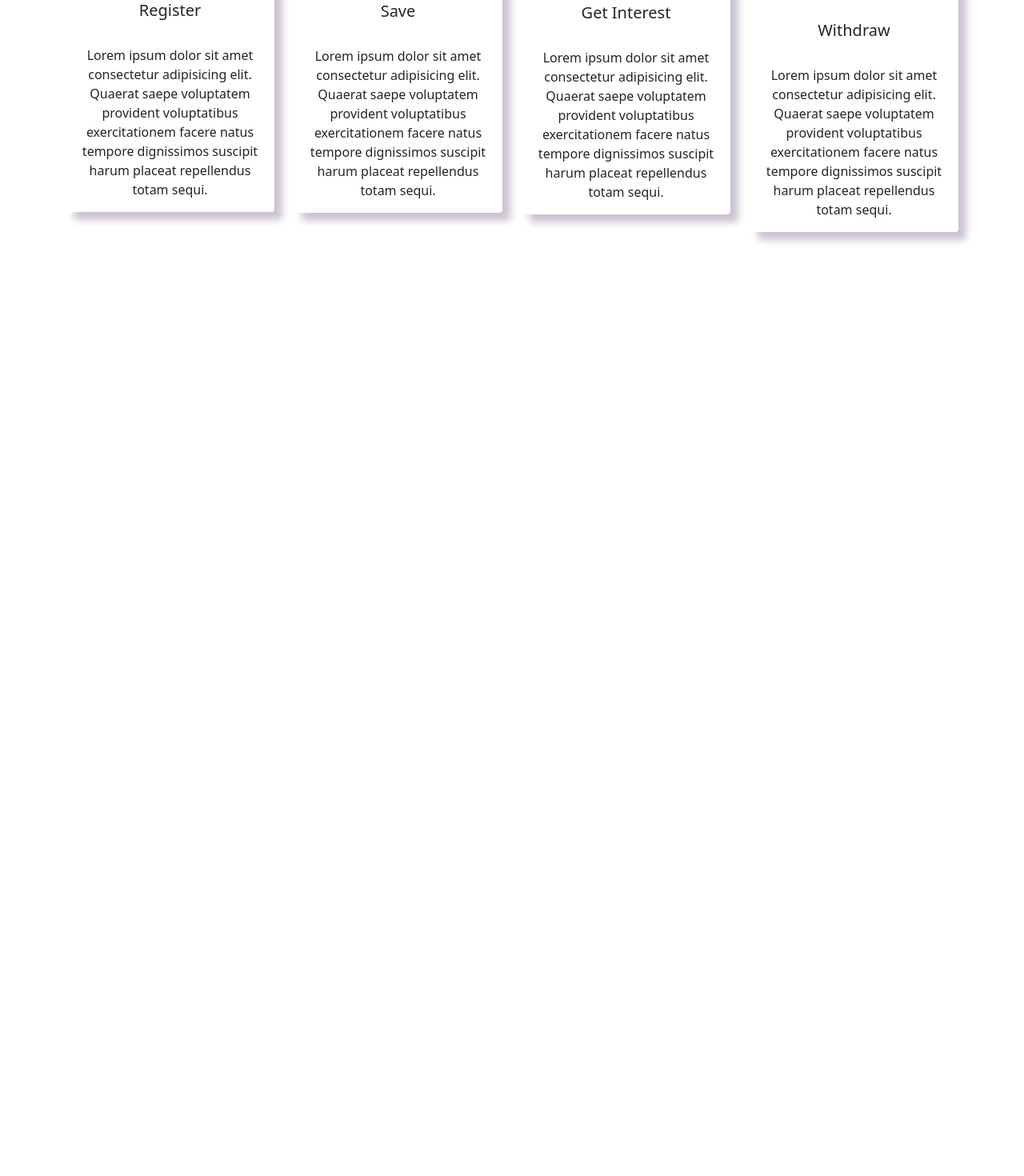
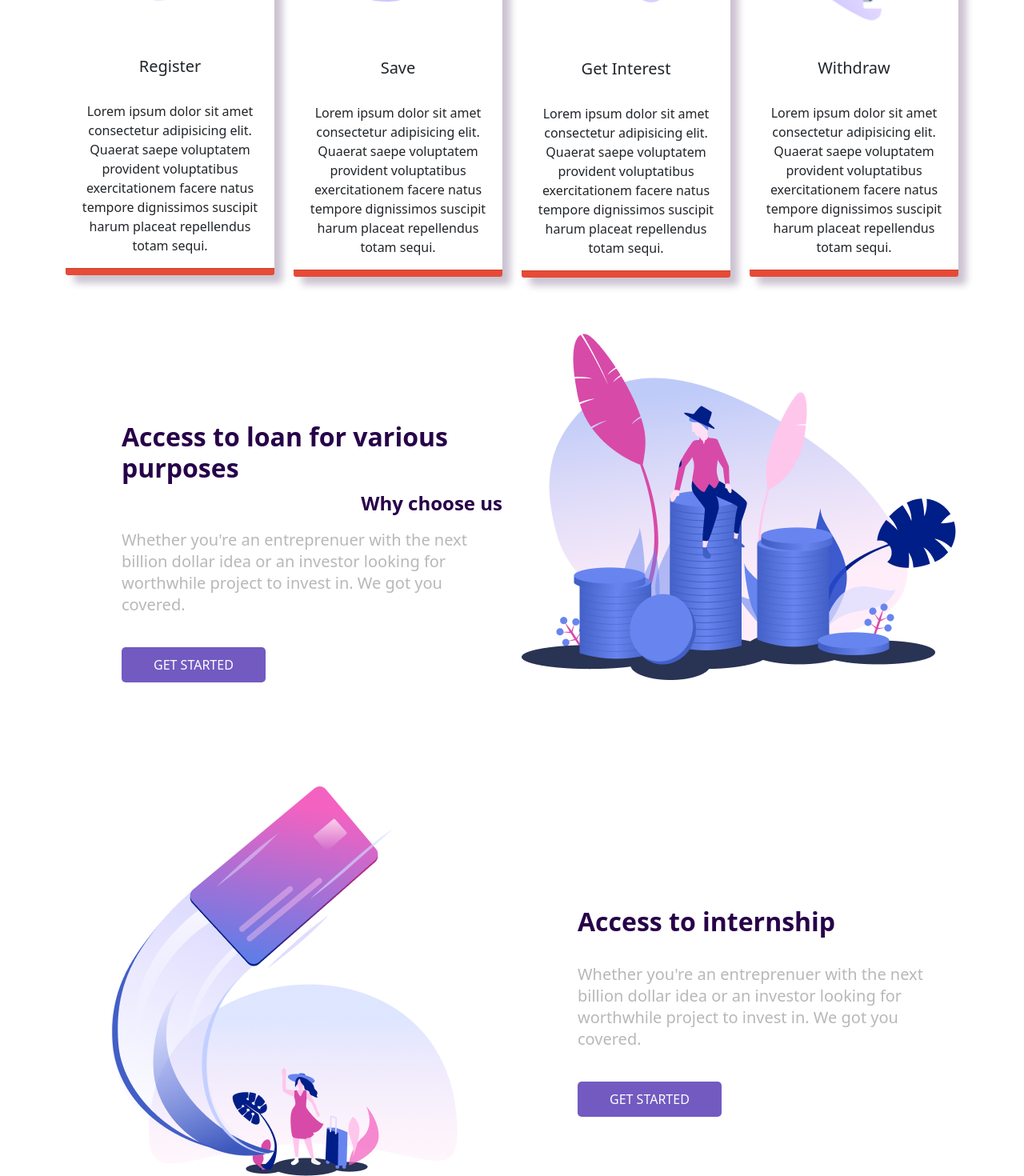
Before and after one commit to olatunde1/React-project-acadasave, a React (Create React App) app: page / in a window 1280 px wide. Shown: the part 1243-2713 px from the top of the page at 80% size. Before the commit the page ends 1563 px from the top, so only its background shows below. Built offline with nearby package versions, Linux system fonts and the light colour scheme.

Commit message:
update on Access to internship

```diff
--- a/src/App.js
+++ b/src/App.js
@@ -3,6 +3,8 @@ import './App.css';
 import  Navigation  from "./component/Navigation"
 import  Saving from "./component/Saving"
 import How from "./component/How"
+import LoanAccess from "./component/LoanAccess"
+import Internship from "./component/Internship"
 
 function App() {
   return (
@@ -10,6 +12,8 @@ function App() {
       < Navigation />
       < Saving />
       < How />
+      < LoanAccess />
+      < Internship />
     </div>
   );
 }
--- a/src/component/How.jsx
+++ b/src/component/How.jsx
@@ -9,58 +9,69 @@ const How = () => {
   return (
     <section className='how-it-works'>
         <div className='container'>
-            <div class="row ">
+            <div className="row ">
                 <h4>How it Works</h4>
-                <div class="col-sm-3">
-                    <div class="card border-0">
-                        <img src={img1} class="card-img-top" alt="..."/>
-                        <div class="card-body">
-                            <h5 class="card-title">Register</h5><br/>
-                            <p class="card-text">Lorem ipsum dolor sit amet
+                <div className="col-sm-3">
+                    <div className="card border-0">
+                        <img src={img1} className="card-img-top" alt="..."/>
+                        <div className="card-body">
+                            <br />
+                            <h5 className="card-title">Register</h5><br/>
+                            <p className="card-text">Lorem ipsum dolor sit amet
                             consectetur adipisicing elit.
                             Quaerat saepe voluptatem provident
                             voluptatibus exercitationem facere natus tempore
                             dignissimos suscipit harum placeat repellendus totam sequi.</p>
                         </div>
+                        <div class="card-footer">
+                        </div>
                     </div>
                 </div>
-                <div class="col-sm-3">
-                    <div class="card border-0">
-                        <img src={img22} class="card-img-top" alt="..."/>
-                        <div class="card-body">
-                            <h5 class="card-title">Save</h5> <br />
-                            <p class="card-text">Lorem ipsum dolor sit amet
+                <div className="col-sm-3">
+                    <div className="card border-0">
+                        <img src={img22} className="card-img-top" alt="..."/>
+                        <div className="card-body">
+                            <br />
+                            <h5 className="card-title">Save</h5> <br />
+                            <p className="card-text">Lorem ipsum dolor sit amet
                             consectetur adipisicing elit.
                             Quaerat saepe voluptatem provident
                             voluptatibus exercitationem facere natus tempore
                             dignissimos suscipit harum placeat repellendus totam sequi.</p>
                         </div>
+                        <div class="card-footer">
+                        </div>
                     </div>
                 </div>
-                <div class="col-sm-3">
-                    <div class="card border-0">
-                        <img src={img33} class="card-img-top" alt="..."/>
-                        <div class="card-body">
-                            <h5 class="card-title">Get Interest</h5><br />
-                            <p class="card-text">Lorem ipsum dolor sit amet
+                <div className="col-sm-3">
+                    <div className="card border-0">
+                        <img src={img33} className="card-img-top" alt="..."/>
+                        <div className="card-body">
+                            <br />
+                            <h5 className="card-title">Get Interest</h5><br />
+                            <p className="card-text">Lorem ipsum dolor sit amet
                             consectetur adipisicing elit.
                             Quaerat saepe voluptatem provident
                             voluptatibus exercitationem facere natus tempore
                             dignissimos suscipit harum placeat repellendus totam sequi.</p>
                         </div>
+                        <div class="card-footer">
+                        </div>
                     </div>
                 </div>
-                <div class="col-sm-3">
-                    <div class="card border-0">
-                        <img src={img44} class="card-img-top" alt="..."/>
-                        <div class="card-body">
-                            <h5 class="card-title">Withdraw</h5>
+                <div className="col-sm-3">
+                    <div className="card border-0">
+                        <img src={img44} className="card-img-top" alt="..."/>
+                        <div className="card-body">
+                            <h5 className="card-title">Withdraw</h5>
                             <br />
-                            <p class="card-text">Lorem ipsum dolor sit amet
+                            <p className="card-text">Lorem ipsum dolor sit amet
                             consectetur adipisicing elit.
                             Quaerat saepe voluptatem provident
                             voluptatibus exercitationem facere natus tempore
                             dignissimos suscipit harum placeat repellendus totam sequi.</p>
+                        </div>
+                        <div class="card-footer">
                         </div>
                     </div>
                 </div>
--- /dev/null
+++ b/src/component/Internship.jsx
@@ -0,0 +1,31 @@
+import React from 'react'
+import "./internship.css"
+import img6 from "../images/img6.png"
+
+const Internship = () => {
+  return (
+    <section>
+        <div className="container">
+            <div className="row">
+                <div className="col-md-6">
+                    <div className="loan-access-img">
+                       <img src={img6} alt=""/>
+                    </div>
+                </div>
+                <div className="col-md-6">
+                    <div className="loanAccess-caption">
+                        <h2>Access to internship</h2> <br />
+                        <p>Whether you're an entreprenuer with the next <br />
+                        billion dollar idea or an investor looking for <br />
+                        worthwhile project to invest in. We got you <br />
+                        covered.</p><br/>
+                        <input className="LoanButton" type="submit" value="GET STARTED"/>
+                    </div>
+                </div>
+            </div>
+        </div>
+    </section>
+  )
+}
+
+export default Internship
--- /dev/null
+++ b/src/component/LoanAccess.jsx
@@ -0,0 +1,32 @@
+import React from 'react'
+import img55 from "../images/img55.png"
+import "./loanAccess.css"
+
+const LoanAccess = () => {
+  return (
+    <section className='Access-loan'>
+        <div className="container">
+                <div className="row">
+                    <div className="col-md-6">
+                        <div className="loan-caption">
+                            <h2>Access to loan for various <br/> purposes</h2>
+                                <p><div className="question">Why choose us</div></p>
+                                <p>Whether you're an entreprenuer with the next <br />
+                                 billion dollar idea or an investor looking for <br />
+                                 worthwhile project to invest in. We got you <br />
+                                covered.</p><br/>
+                            <input className="LoanButton" type="submit" value="GET STARTED"/>
+                        </div>
+                    </div>
+                    <div className="col-md-6">
+                        <div className="loan-img">
+                        <img src={img55} alt=""/>
+                        </div>
+                    </div>
+                </div>
+        </div>
+    </section>
+  )
+}
+
+export default LoanAccess
--- a/src/component/Saving.jsx
+++ b/src/component/Saving.jsx
@@ -4,12 +4,14 @@ import "./saving.css"
 
 const Saving = () => {
   return (
+    <section>
         <div className="container">
             <div className='savingFuture'>
                 <div className="row">
                     <div className="col-sm-6">
                         <h2>Saving to secure <br/> the Future</h2>
-                    <p>Acada save helps you as a student or parent to save exclusively for educational purposes, with amazing benefits. Take ove the future by ssaving inthe present.</p>
+                        <p>Acada save helps you as a student or parent to save exclusively for educational <br />
+                         purposes, with amazing benefits. Take ove the future by ssaving inthe present.</p>
                         <div className='startButton'>
                             <button className='btnStart' type='button'>GET STARTED</button>
                         </div>
@@ -18,12 +20,13 @@ const Saving = () => {
                         <img src={img} alt=""/>
                     </div>
                 </div>
-
+            </div>
         </div>
         <svg xmlns="http://www.w3.org/2000/svg" viewBox="0 0 1440 320">
         <path fill="#f3f4f5" fill-opacity="1" d="M0,0L80,32C160,64,320,128,480,138.7C640,149,800,107,960,85.3C1120,64,1280,64,1360,64L1440,64L1440,320L1360,320C1280,320,1120,320,960,320C800,320,640,320,480,320C320,320,160,320,80,320L0,320Z"></path>
         </svg>
-    </div>
+
+    </section>
 
   )
 }
--- a/src/component/how.css
+++ b/src/component/how.css
@@ -4,8 +4,9 @@
 .how-it-works h4{
     text-align: left;
     margin-top: 20px;
-    margin-bottom: 20px;
+    margin-bottom: 30px;
     color:  #270049;
+    font-weight: bold;
 }
 .card img{
     margin-top: 30px;
@@ -18,7 +19,13 @@
 .card{
     text-align: center;
     align-content:center;
-    background-color: #ffffff;
+    /* background-color: #ffffff; */
     box-shadow: 10px 10px 10px #cbc3d1;
     margin-bottom: 30px;
 }
+.card .card-footer{
+    background-color: #e74a36;
+    color: #ffffff !important;
+    padding: 4px;
+
+}
--- /dev/null
+++ b/src/component/internship.css
@@ -0,0 +1,37 @@
+.loanAccess-caption{
+    margin-top: 180px;
+    text-align: left;
+    padding-left: 70px;
+}
+
+.loanAccess-caption h2{
+    color:  #270049;
+    font-weight: 700;
+
+}
+
+.loanAccess-caption .LoanButton{
+    background-color: #725ac1;
+    color: #ffffff;
+    padding: 10px 40px ;
+    border-radius: 5px;
+    border: none;
+}
+
+.loan-access-img{
+
+    width: 100%;
+    margin: 0;
+    margin-top: 30px;
+
+
+}
+
+.loanAccess-caption p{
+    color: #b8b8b8;
+    font-size: 20px;
+    line-height: normal;
+}
+.Access-loan{
+    margin-bottom: 100px;
+}
--- /dev/null
+++ b/src/component/loanAccess.css
@@ -0,0 +1,45 @@
+.loan-caption{
+    margin-top: 150px;
+    text-align: left;
+    padding-left: 70px;
+}
+
+.loan-caption h2{
+    color:  #270049;
+    font-weight: 700;
+
+}
+
+.loan-caption .LoanButton{
+    background-color: #725ac1;
+    color: #ffffff;
+    padding: 10px 40px ;
+    border-radius: 5px;
+    border: none;
+}
+.loan-caption .question{
+    text-align: right;
+    font-weight: bold;
+    font-size: 24px;
+    color: #270049;
+    margin-right: 0;
+    width: 100%;
+
+}
+.loan-img{
+
+    width: 100%;
+    margin: 0;
+    margin-top: 40px;
+    text-align: left;
+
+}
+
+.loan-caption p{
+    color: #b8b8b8;
+    font-size: 20px;
+    line-height: normal;
+}
+.Access-loan{
+    margin-bottom: 100px;
+}
--- a/src/component/saving.css
+++ b/src/component/saving.css
@@ -12,12 +12,15 @@
     font-size: 44px;
     color:  #270049;
     line-height: normal;
+    margin-bottom: 40px;
 
 }
 .savingFuture p{
-    font-size: 12px;
+    font-size: 16px;
     text-align: left;
     line-height: normal;
+    color: #746a6a;
+    margin-bottom: 40px;
 
 }
 .savingFuture .btnStart{
```
Also changed, not shown: src/component/Rate.jsx (added), src/component/rate.css (added). Lines whose indentation alone changed are shown as unchanged.
